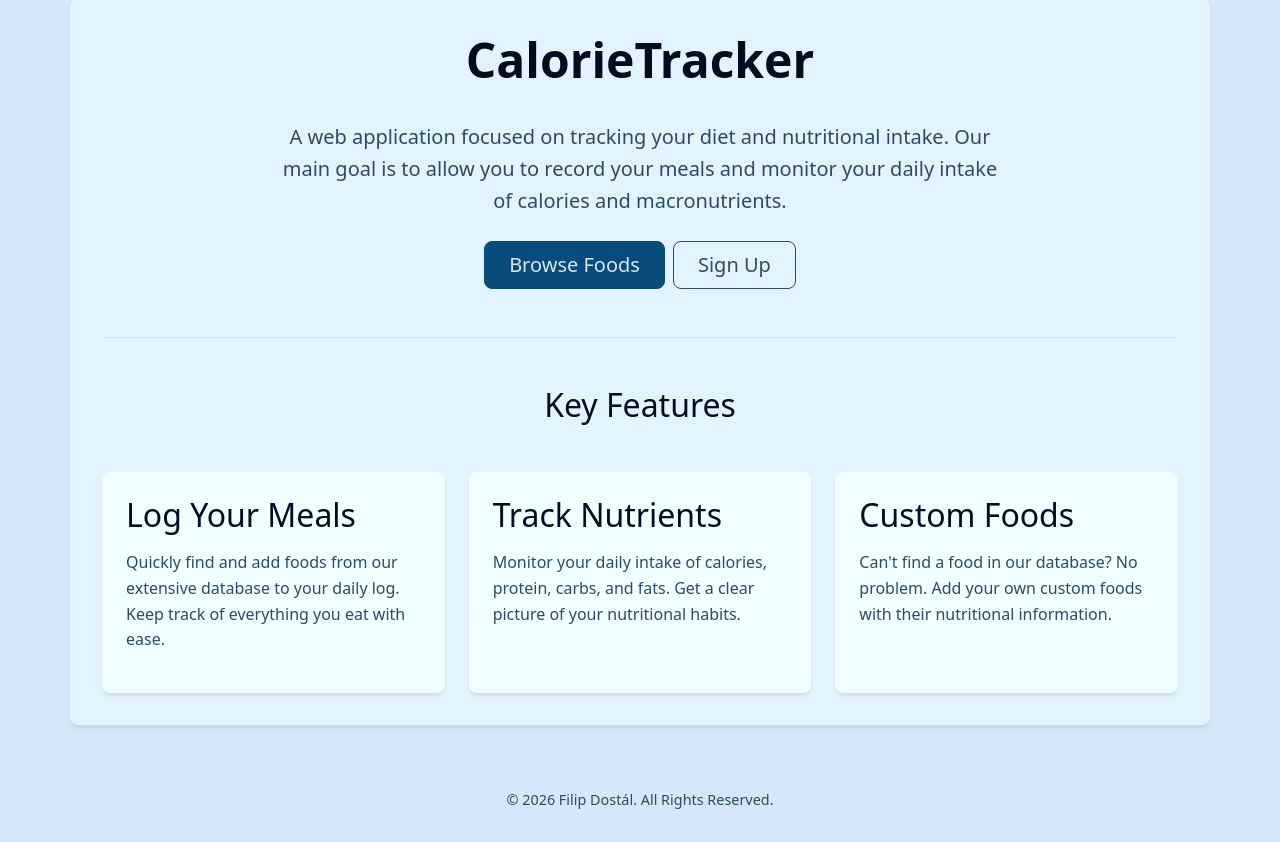
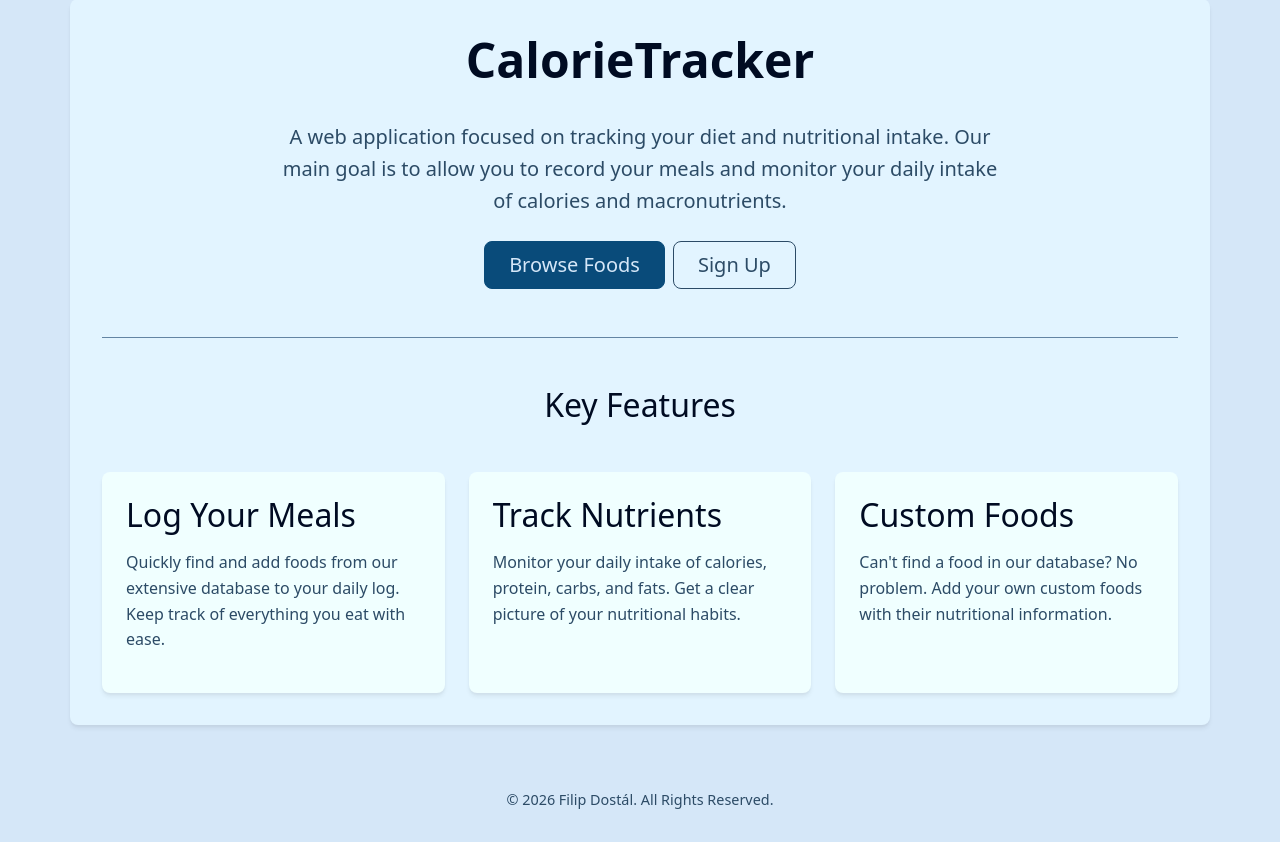
Before and after one commit to gyarab/2025_wt_prj_dostal, a Django app: template prj/app/templates/home.html in a window 1280 px wide. Shown: the part 89-931 px from the top of the page. Run offline with Django 5.2, Linux system fonts and the light colour scheme; the template is opened without the code that fills it, so the values that code supplies are empty.

Commit message:
Align custom theme colors with Bootstrap color variables
Agent-Logs-Url: https://github.com/gyarab/2025_wt_prj_dostal/sessions/f24dedfa-f838-4891-a743-4ba48446b741

Co-authored-by: filip-dostal <190580002+filip-dostal@users.noreply.github.com>

```diff
--- a/prj/app/static/app/style.css
+++ b/prj/app/static/app/style.css
@@ -8,12 +8,26 @@
   --border: oklch(0.4 0.06 247);
   --border-muted: oklch(0.3 0.06 247);
   --primary: oklch(0.76 0.1 247);
+  --primary-hover: oklch(0.7 0.1 247);
   --secondary: oklch(0.76 0.1 67);
   --danger: oklch(0.7 0.06 30);
   --warning: oklch(0.7 0.06 100);
   --success: oklch(0.7 0.06 160);
   --info: oklch(0.7 0.06 260);
   --shadow: 0px 2px 2px hsla(0, 0%, 0%, 0.07), 0px 4px 4px hsla(0, 0%, 0%, 0.15);
+
+  /* Bootstrap color variable mapping */
+  --bs-body-bg: var(--bg-dark);
+  --bs-body-color: var(--text);
+  --bs-border-color: var(--border);
+  --bs-secondary-color: var(--text-muted);
+  --bs-tertiary-bg: var(--bg);
+  --bs-primary: var(--primary);
+  --bs-secondary: var(--secondary);
+  --bs-success: var(--success);
+  --bs-info: var(--info);
+  --bs-warning: var(--warning);
+  --bs-danger: var(--danger);
 }
 
 [data-bs-theme="light"] {
@@ -52,8 +66,8 @@ body {
 }
 
 .btn-primary:hover {
-  background-color: oklch(0.7 0.1 247); /* A slightly darker shade of primary */
-  border-color: oklch(0.7 0.1 247);
+  background-color: var(--primary-hover);
+  border-color: var(--primary-hover);
   color: var(--bg-dark);
 }
 
```
